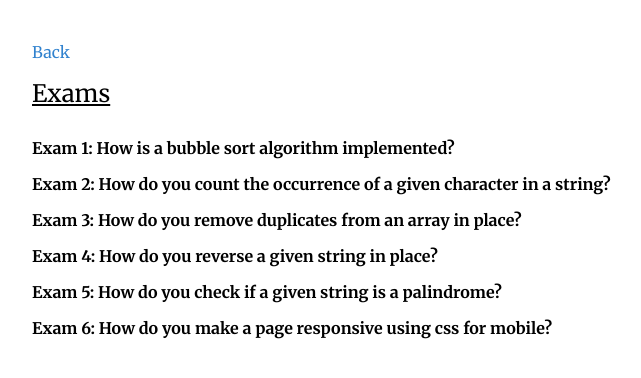
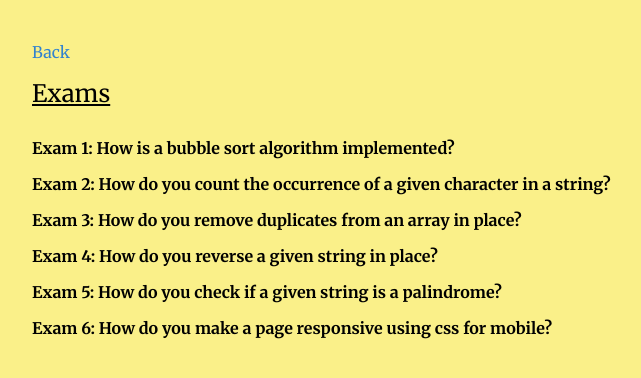
Before and after one commit to panuwat-mchu/exam-angular, an Angular app: page /exams in a window 1280 px wide. Shown: the top 378 px of the page, without its empty margins (8-649 px from the left). Built offline with nearby package versions, Linux system fonts and the light colour scheme.

Commit message:
change theme

```diff
--- a/src/app/exam/exam.component.html
+++ b/src/app/exam/exam.component.html
@@ -1,4 +1,4 @@
-<div class=" p-10 font-sans">
+<div class=" p-10 h-screen bg-yellow-300 font-sans">
     <a class=" text-blue-600" routerLink=""> Back</a>
     <h1 class=" mt-3 text-2xl underline font-sans">Exams</h1>
     <h3 class=" mt-6 font-bold">Exam 1: How is a bubble sort algorithm implemented?</h3>
```
